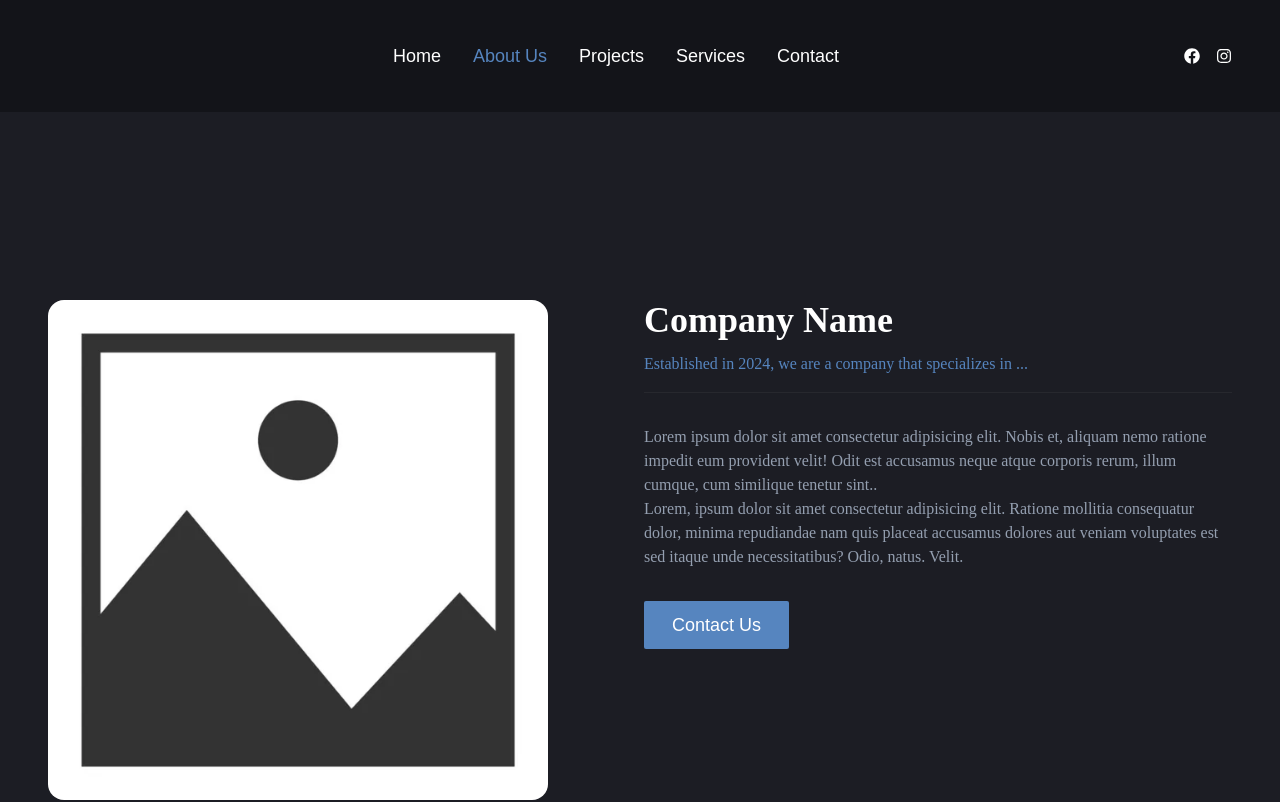
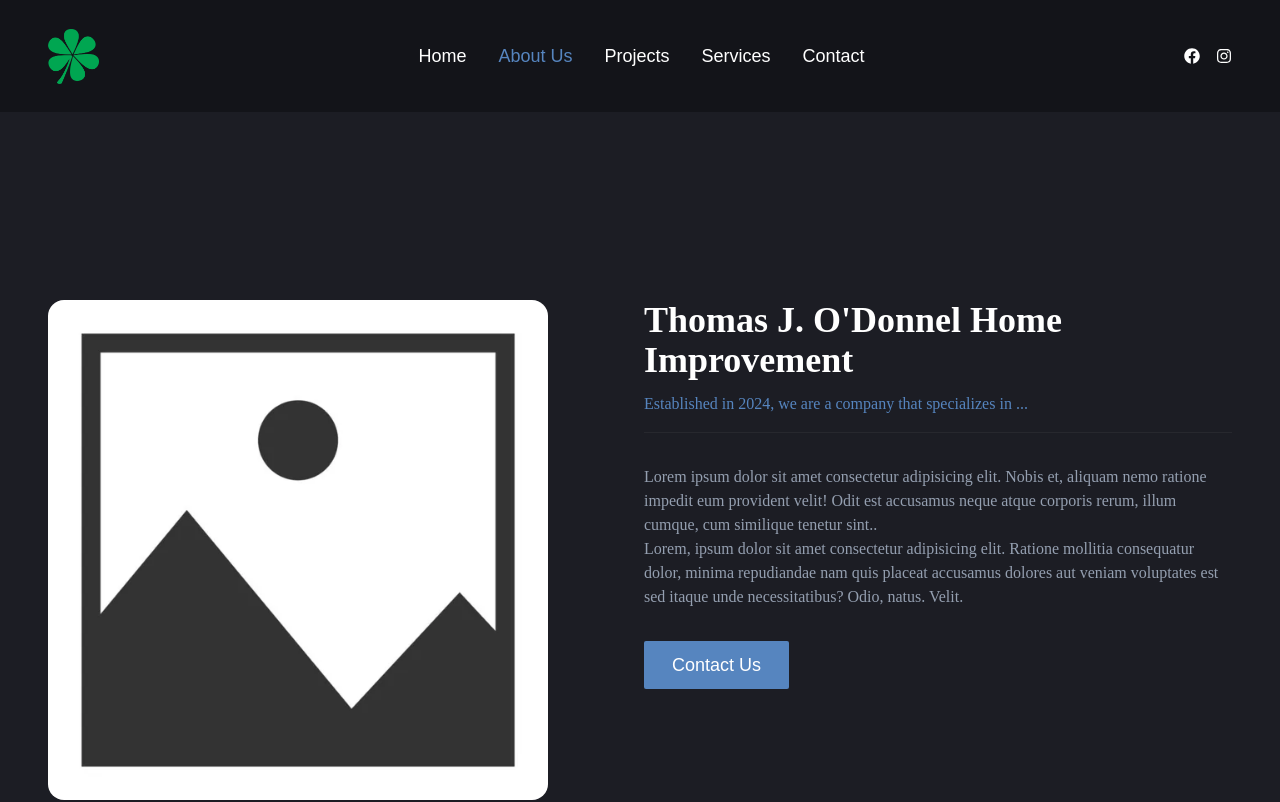
Before and after one commit to fredkamm/odonell-contracting, a React (Vite) app: page /about in a window 1280 px wide. Shown: the top 802 px of the page. Built offline with nearby package versions, Linux system fonts and the light colour scheme.

Commit message:
added a logo to the header and the url image

```diff
--- a/index.html
+++ b/index.html
@@ -2,7 +2,7 @@
 <html lang="en">
   <head>
     <meta charset="UTF-8" />
-    <link rel="icon" type="image/svg+xml" href="/vite.svg" />
+    <link rel="icon" type="image/svg+xml" href="/url_logo.png" />
     <meta name="viewport" content="width=device-width, initial-scale=1.0" />
     <title>Tom's GC Site</title>
   </head>
--- a/src/components/header/Header.jsx
+++ b/src/components/header/Header.jsx
@@ -1,8 +1,10 @@
 import React, { useState, useEffect } from 'react';
+import { Link } from 'react-router-dom';
 // import Logo from '../../assets/images/logo(white).png';
 import Nav from "../nav/Nav";
 import Socials from "../nav/Socials";
 import NavMobile from "../nav/NavMobile";
+import Logo from '../../assets/images/url_logo.png'
 
 const Header = () => {
   const [bg, setBg] = useState(false);
@@ -21,9 +23,9 @@ const Header = () => {
     >
       <div className='container mx-auto h-full flex items-center justify-between'>
         {/* logo */}
-        <a href=''>
-          {/* <img className='h-[100px]' src={Logo} alt='' /> */}
-        </a>
+        <Link to='/'>
+          <img className='max-h-[55px] max-w-[51px]' src={Logo} alt='' />
+        </Link>
         {/* nav */}
         <div className='hidden md:block'>
           <Nav />
--- a/src/components/nav/Socials.jsx
+++ b/src/components/nav/Socials.jsx
@@ -6,7 +6,7 @@ import { FaFacebook, FaInstagram } from "react-icons/fa";
 const social = [
   {
     icon: <FaFacebook />,
-    href: "linktofacebook",
+    href: "https://www.facebook.com/TJODHomeImprovement/",
   },
   {
     icon: <FaInstagram />,
--- a/src/pages/AboutUsPage.jsx
+++ b/src/pages/AboutUsPage.jsx
@@ -17,7 +17,7 @@ export default function AboutUsPage() {
           <div className="flex flex-col items-center text-center lg:items-start lg:text-left">
             <div className="flex flex-col">
               <h2 className="text-3xl lg:text-4xl font-medium lg:font-extrabold mb-3 before:content-about relative before:absolute before:opacity-40 before:-top-[2rem] before:hidden before:lg:block">
-                Company Name
+              Thomas J. O'Donnel Home Improvement
               </h2>
               <p className="mb-4 text-accent">
                 Established in 2024, we are a company that specializes in ...
--- a/src/pages/HomePage.jsx
+++ b/src/pages/HomePage.jsx
@@ -74,7 +74,7 @@ export default function HomePage() {
           <div className="flex flex-col items-center text-center lg:items-start lg:text-left">
             <div className="flex flex-col">
               <h2 className="text-3xl md:text-4xl font-medium md:font-extrabold mb-3 before:content-about relative before:absolute before:opacity-40 before:-top-[2rem] before:hidden before:md:block">
-                Company Name
+                Thomas J. O'Donnel Home Improvement
               </h2>
               <p className="mb-8">
                 Lorem ipsum dolor sit amet consectetur adipisicing elit. Nobis
@@ -99,7 +99,7 @@ export default function HomePage() {
             </h2>
           </div>
           <form
-            className="space-y-8 w-full max-w-[780px] bg-white p-8 rounded-xl mx-auto"
+            className="space-y-8 w-full max-w-[780px] bg-white p-8 mx-auto"
             onSubmit={handleSubmit}
           >
             <div className="flex gap-8">
```
Also changed, not shown: public/url_logo.png (added), src/assets/images/url_logo.png (added).
